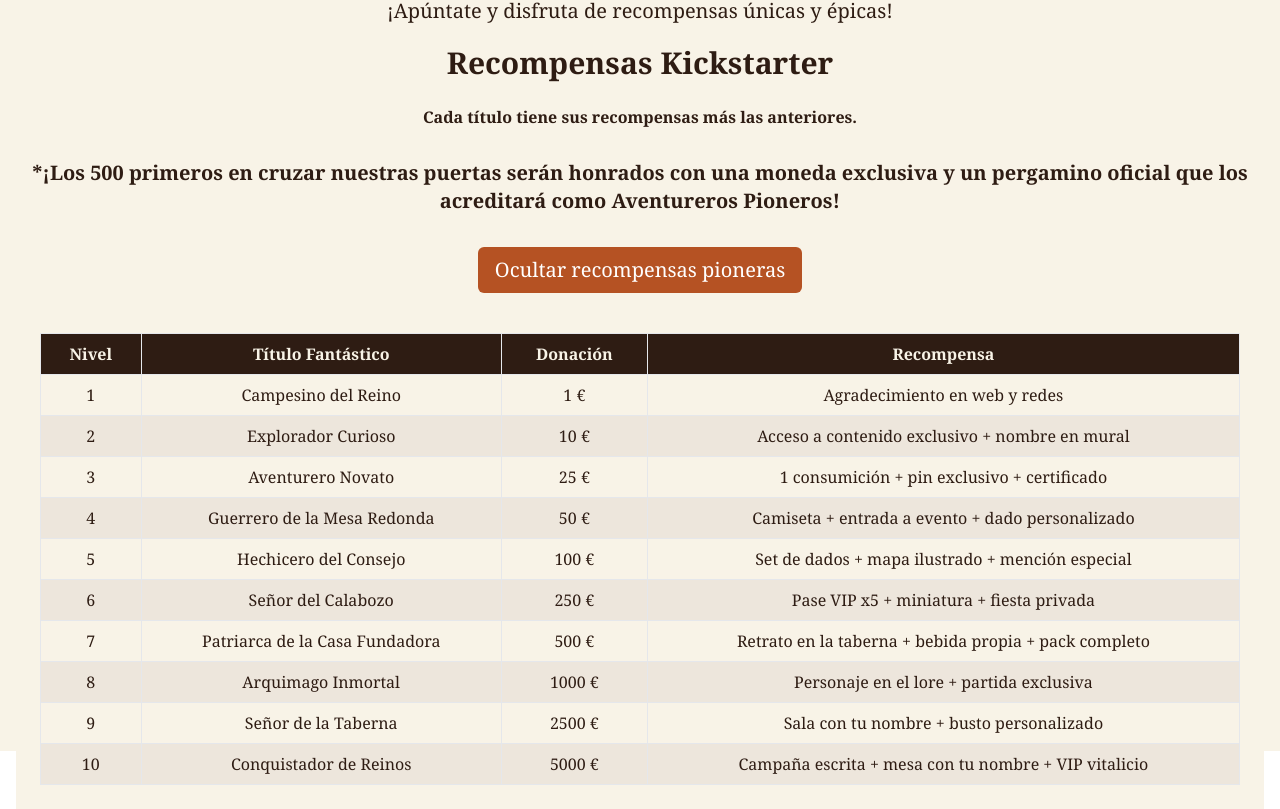
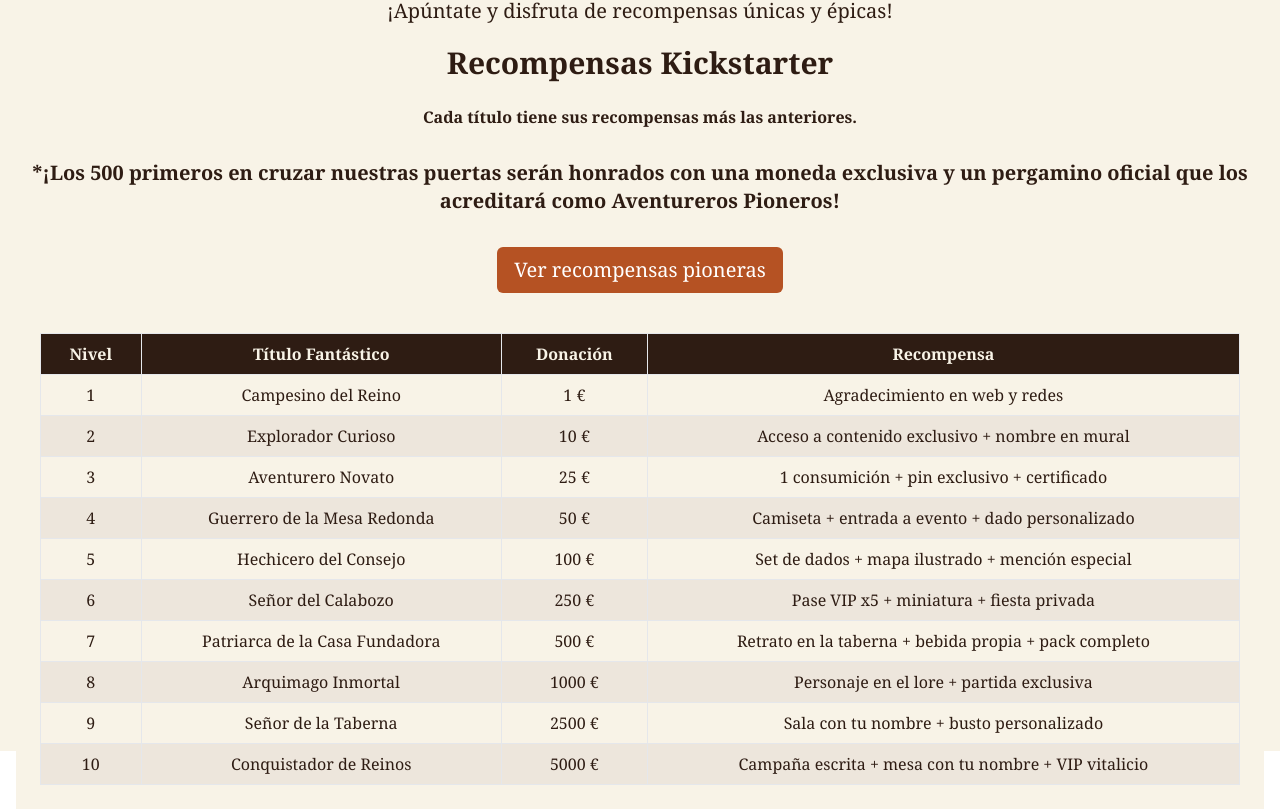
Before and after one commit to latabernadelheroe/taberna-del-heroe, a React (Vite) app: page / in a window 1280 px wide. Shown: the part 1045-1854 px from the top of the page. Built offline with nearby package versions, Linux system fonts and the light colour scheme.

Commit message:
arreglo bug boton

```diff
--- a/src/Recompensas.jsx
+++ b/src/Recompensas.jsx
@@ -29,7 +29,7 @@
           onClick={() => setAbierto(!abierto)}
           className="bg-[#b55223] text-white px-4 py-2 rounded-md hover:bg-[#94411c] transition btn_lanzar"
         >
-          {abierto ? 'Ver recompensas pioneras' : 'Ocultar recompensas pioneras'}
+          {abierto ? 'Ocultar recompensas pioneras' : 'Ver recompensas pioneras' }
         </button>
 
         {abierto && (
```
